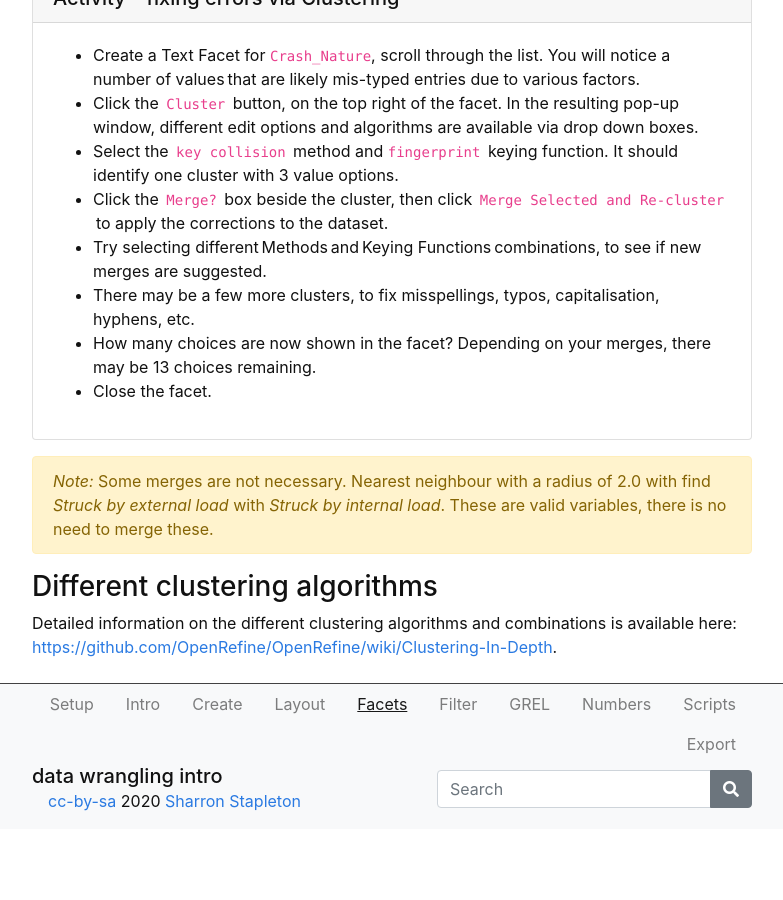
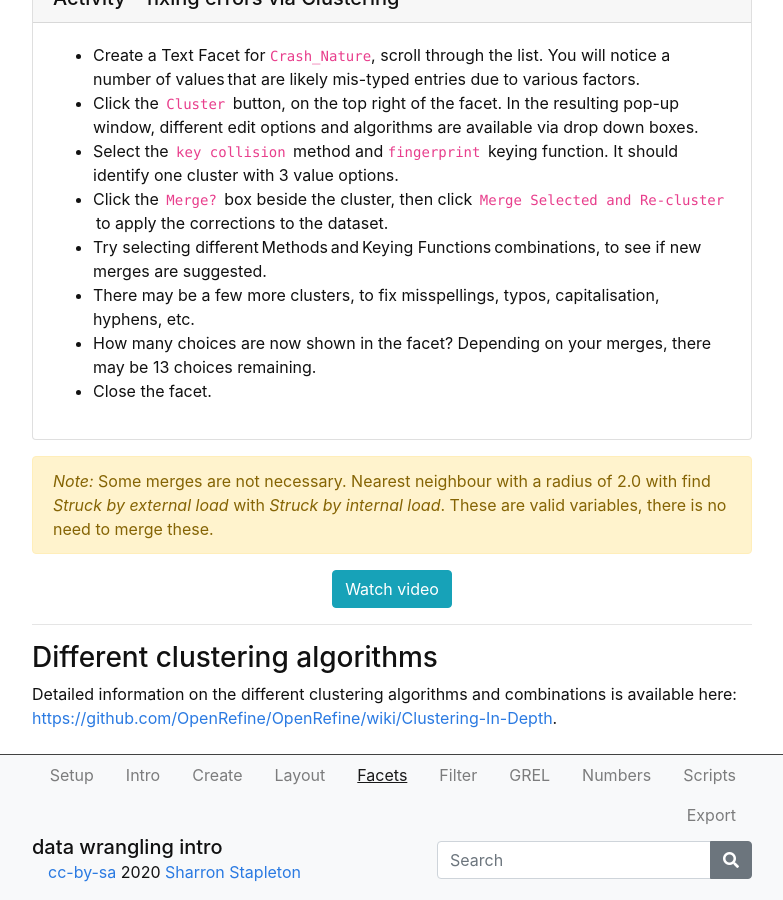
Before and after one commit to GULibrarySandbox/intro-data-wrangle, a Jekyll site: the page built from content/4-lesson.md, in a window 1280 px wide and 900 px high, scrolled down 3653 px. Shown: the whole window, without its empty margins (248-1031 px from the left). Built offline with Jekyll 4.4.1, drawn with Linux system fonts in a browser that asks for light colours; before the commit the page ends 4482 px from its top, so only the background shows below that.

Commit message:
Update 4-lesson.md

```diff
--- a/content/4-lesson.md
+++ b/content/4-lesson.md
@@ -124,6 +124,10 @@ OpenRefine has several clustering algorithms built in. Let's experiment with the
 {% endcapture %}
 {% include alert.md text=alert color="warning" %}
 
+{% include button.md text="Watch video" link="https://vimeo.com/412536655/cfbb96bb38" color="info" %}
+
+----
+
 ### Different clustering algorithms
 
 Detailed information on the different clustering algorithms and combinations is available here: [https://github.com/OpenRefine/OpenRefine/wiki/Clustering-In-Depth](https://github.com/OpenRefine/OpenRefine/wiki/Clustering-In-Depth).
```
